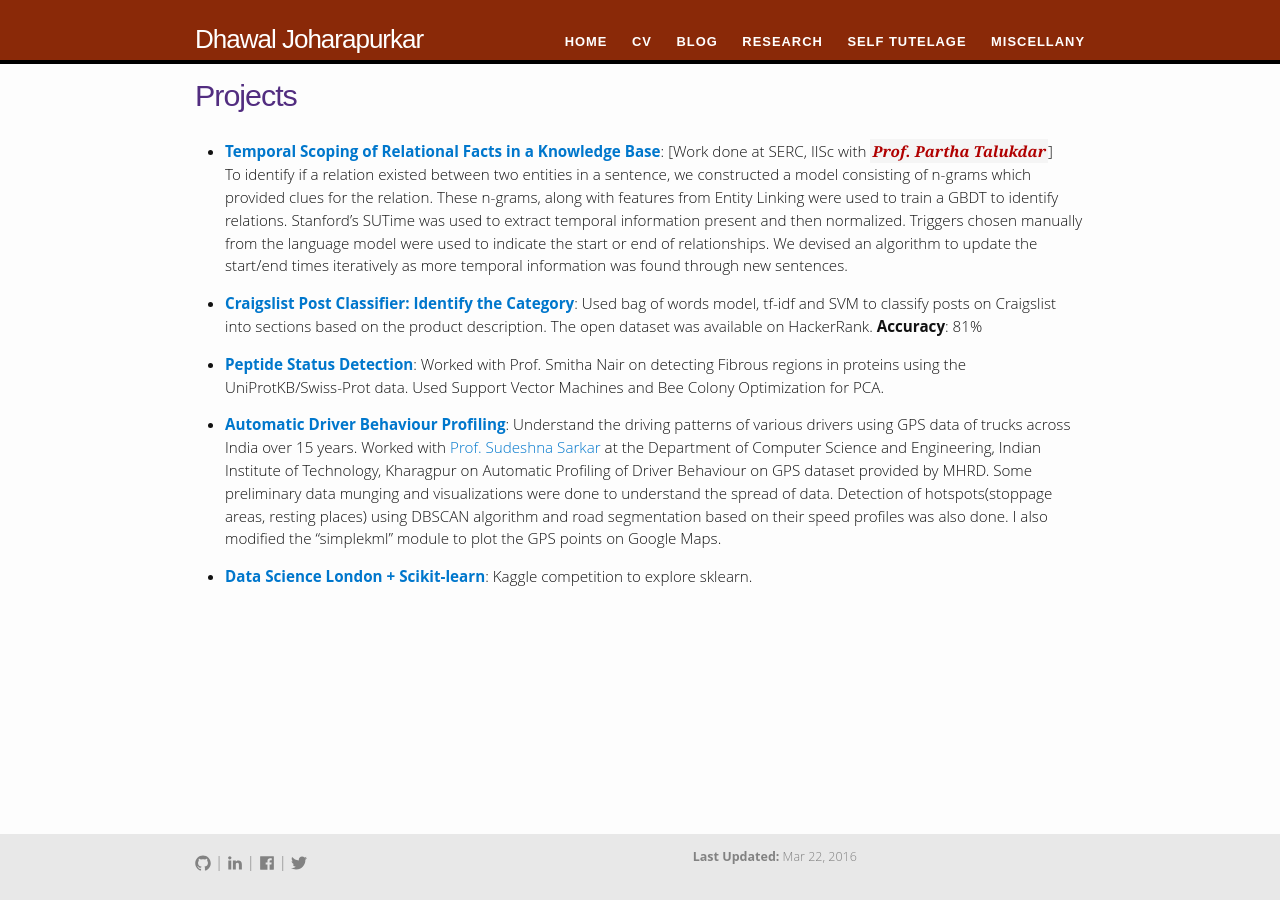
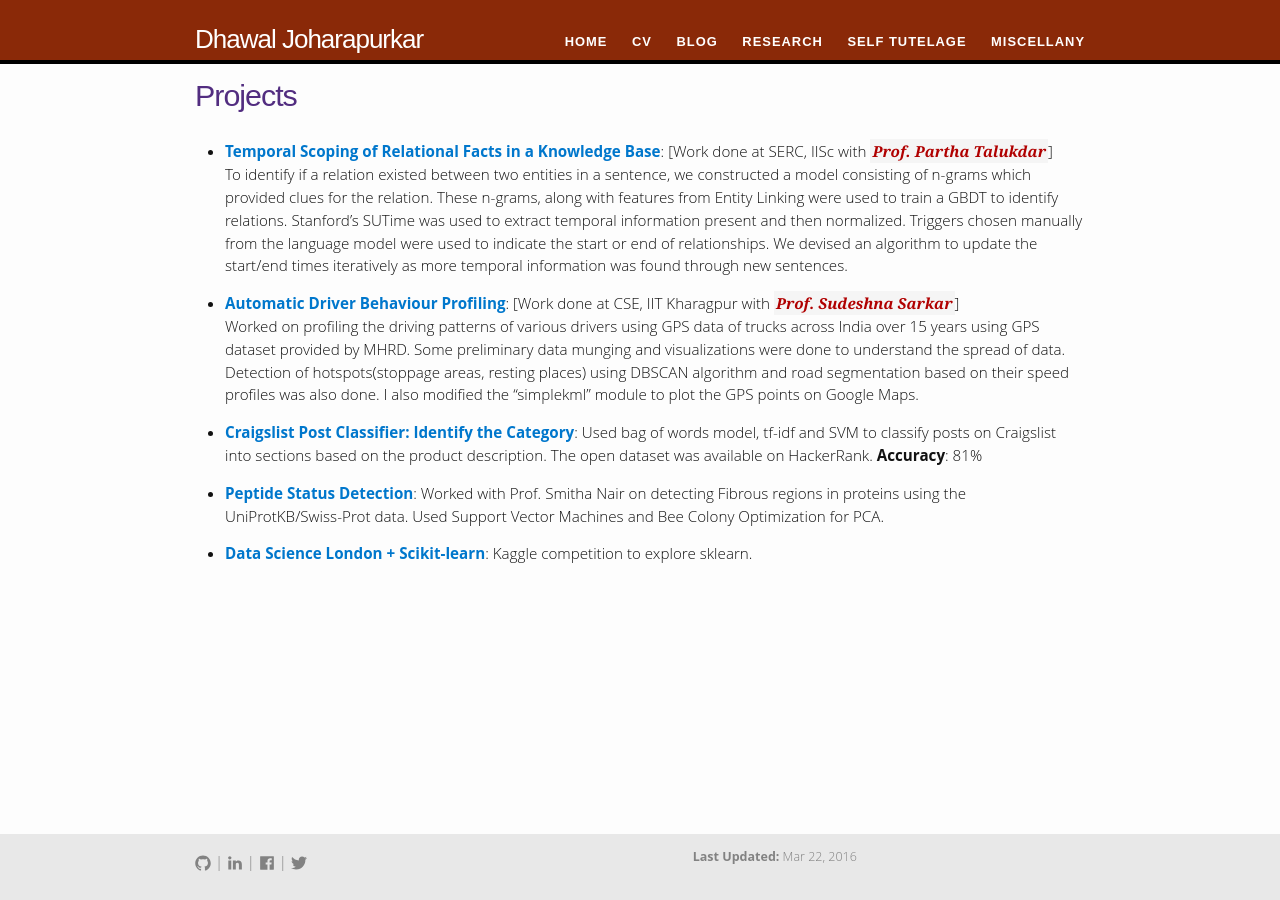
Before and after one commit to dhawaljoh/dhawaljoh.github.io, a Jekyll site: the page built from research/projects/projects.md, in a window 1280 px wide. Built offline with Jekyll 4.4.1, drawn with Linux system fonts in a browser that asks for light colours.

Commit message:
updated Projects

```diff
--- a/research/projects/projects.md
+++ b/research/projects/projects.md
@@ -7,12 +7,12 @@ permalink: /research/projects/
 -	**[Temporal Scoping of Relational Facts in a Knowledge Base](/files/openday2015.pdf)**: [Work done at SERC, IISc with <em><a class="tosu" href="http://www.talukdar.net/" target="_blank">Prof. Partha Talukdar</a></em>] <br>
 To identify if a relation existed between two entities in a sentence, we constructed a model consisting of n-grams which provided clues for the relation. These n-grams, along with features from Entity Linking were used to train a GBDT to identify relations. Stanford’s SUTime was used to extract temporal information present and then normalized. Triggers chosen manually from the language model were used to indicate the start or end of relationships. We devised an algorithm to update the start/end times iteratively as more temporal information was found through new sentences.
 
+-   **[Automatic Driver Behaviour Profiling](https://github.com/dhawaljoh/IIT-Kharagpur)**: [Work done at CSE, IIT Kharagpur with <em><a class="tosu" href="http://www.facweb.iitkgp.ernet.in/~sudeshna/" target="_blank">Prof. Sudeshna Sarkar</a></em>] <br>
+Worked on profiling the driving patterns of various drivers using GPS data of trucks across India over 15 years using GPS dataset provided by MHRD. Some preliminary data munging and visualizations were done to understand the spread of data. Detection of hotspots(stoppage areas, resting places) using DBSCAN algorithm and road segmentation based on their speed profiles was also done. I also modified the "simplekml" module to plot the GPS points on Google Maps.
+
 -   **[Craigslist Post Classifier: Identify the Category](https://github.com/dhawaljoh/craigslist_category_classification)**: Used bag of words model, tf-idf and SVM to classify posts on Craigslist into sections based on the product description.
 The open dataset was available on HackerRank. **Accuracy**: 81%
 
 -   **[Peptide Status Detection](https://github.com/dhawaljoh/PeptideStatusDetection)**: Worked with Prof. Smitha Nair on detecting Fibrous regions in proteins using the UniProtKB/Swiss-Prot data. Used Support Vector Machines and Bee Colony Optimization for PCA.
 
--   **[Automatic Driver Behaviour Profiling](https://github.com/dhawaljoh/IIT-Kharagpur)**: Understand the driving patterns of various drivers using GPS data of trucks across India over 15 years. Worked with [Prof. Sudeshna Sarkar](http://www.facweb.iitkgp.ernet.in/~sudeshna/) at the Department of Computer Science and Engineering, Indian Institute of Technology, Kharagpur on Automatic Profiling of Driver Behaviour on GPS dataset provided by MHRD. Some preliminary data munging and visualizations were done to understand the spread of data. Detection of hotspots(stoppage areas, resting places) using DBSCAN algorithm and road segmentation based on their speed profiles was also done. I also modified the "simplekml" module to plot the GPS points on Google Maps.
-
-
 -   **[Data Science London + Scikit-learn](https://github.com/dhawaljoh/kaggle--data-science-london)**: Kaggle competition to explore sklearn.
```
